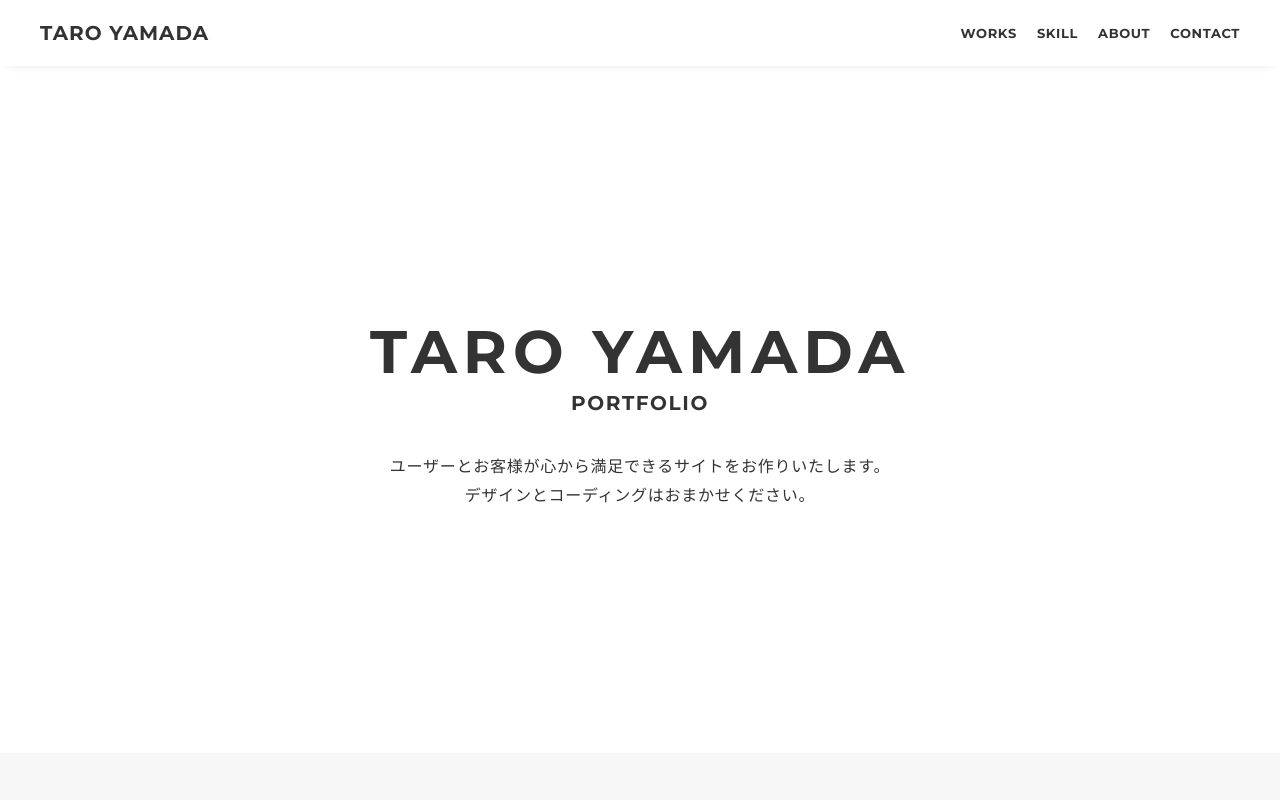
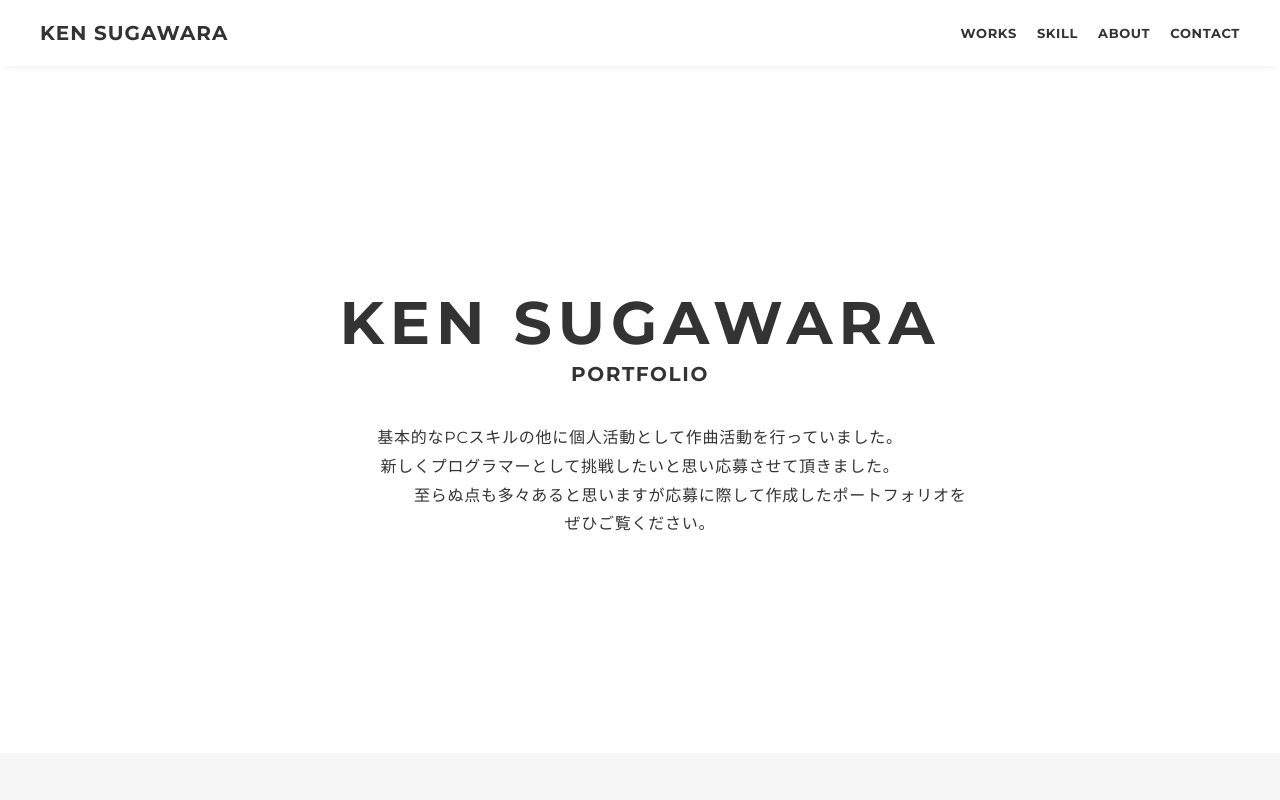
Before and after one commit to KenSugawara05/portfolio, a plain HTML site: page index.html in a window 1280 px wide. Shown: the top 800 px of the page. Drawn offline with nearby package versions, Linux system fonts and the light colour scheme.

Commit message:
自己紹介部分を変更

```diff
--- a/index.html
+++ b/index.html
@@ -26,7 +26,7 @@
     <header class="header ">
       <div class="container">
         <h1 class="header-logo">
-          <a href=".">TARO YAMADA</a>
+          <a href=".">KEN SUGAWARA</a>
         </h1>
         <nav class="gnav">
           <ul class="gnav-list">
@@ -45,11 +45,13 @@
       <!-- mv -->
       <div class="mv">
         <div class="mv-container">
-          <p class="mv-title">TARO YAMADA</p>
+          <p class="mv-title">KEN SUGAWARA</p>
           <p class="mv-subtitle">PORTFOLIO</p>
           <p class="mv-text">
-            ユーザーとお客様が心から満足できる<br class="sp-only">サイトをお作りいたします。<br>
-            デザインとコーディングは<br class="sp-only">おまかせください。<br>
+            基本的なPCスキルの他に個人活動として<br class="sp-only">作曲活動を行っていました。<br>
+            新しくプログラマーとして挑戦したいと思い<br class="sp-only">応募させて頂きました。<br>
+　　　　　　至らぬ点も多々あると思いますが<br class="sp-only">応募に際して作成したポートフォリオを<br>
+            ぜひご覧ください。
           </p>
         </div>
       </div>
```
